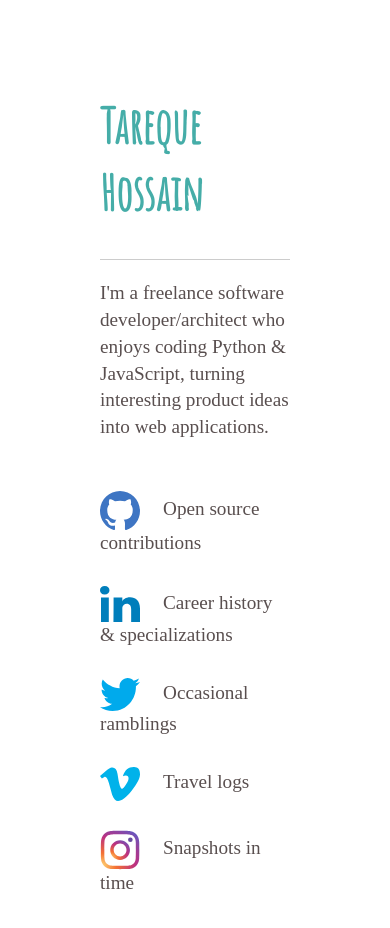
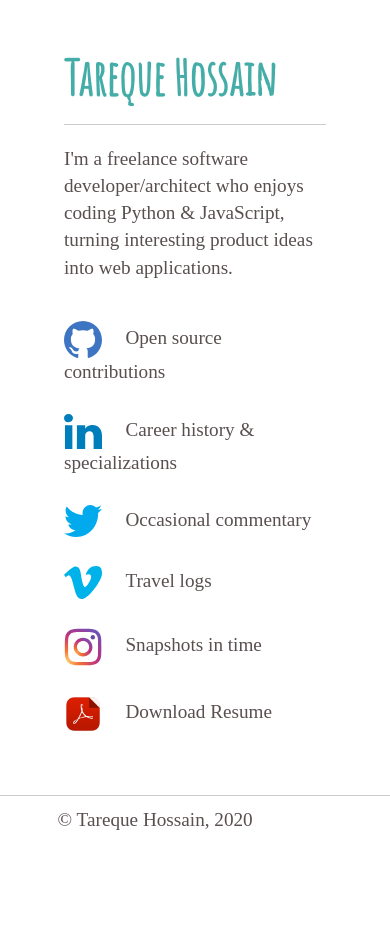
Before and after one commit to tarequeh/enigma, a plain HTML site: page index.html in a window 390 px wide. After the commit the page ends 844 px from the top, so only its background shows below. Drawn offline with nearby package versions, Linux system fonts and the light colour scheme; a web font is replaced by a local one.

Commit message:
Updated mobile style, resume download

```diff
--- a/css/main.css
+++ b/css/main.css
@@ -1,6 +1,6 @@
 html {
-    font-size: 1em;
-    line-height: 1.4;
+  font-size: 1rem;
+  line-height: 1.7em;
 }
 
 ::selection {
@@ -43,8 +43,8 @@ textarea {
 .browserupgrade {
   background: #ccc;
   color: #000;
-    margin: .2em 0;
-    padding: .2em 0;
+  margin: 0.2em 0;
+  padding: 0.2em 0;
 }
 
 h1,
@@ -62,9 +62,14 @@ li {
   font-family: 'Gentium Book Basic', serif;
 }
 
+.container {
+  min-height: 100vh;
+  position: relative;
+}
+
 .content {
   margin: 0 auto;
-    padding: 60px 100px;
+  padding: 2em 4em 3em;
 }
 
 h1 {
@@ -78,7 +83,7 @@ li {
 
 ul {
   list-style: none;
-    margin: 50px 0;
+  margin: 2.5em 0 0;
   padding: 0;
 }
 
@@ -87,7 +92,7 @@ li {
 }
 
 img {
-    width: 40px;
+  width: 2em;
   margin-right: 1.2em;
 }
 
@@ -98,3 +103,39 @@ a {
 a:hover {
   color: #45ADA8;
 }
+
+.footer {
+  border-top: 1px solid #ccc;
+  bottom: 0;
+  height: 3em;
+  position: absolute;
+  width: 100%;
+}
+
+.footer p {
+  margin: 0.5em 0 0 3em;
+  padding: 0;
+}
+
+@media only screen and (max-device-width: 480px) {
+  html {
+    font-size: 0.95rem;
+  }
+
+  .content {
+    padding: 1em 2em;
+  }
+
+  li {
+    margin: 1.3em 0;
+  }
+
+  img {
+    width: 1.8em;
+    margin-right: 1em;
+  }
+
+  .footer p {
+    margin-left: 1.8em;
+  }
+}
--- a/index.html
+++ b/index.html
@@ -19,7 +19,7 @@
             <p class="browserupgrade">You are using an <strong>outdated</strong> browser. Please <a href="https://browsehappy.com/">upgrade your browser</a> to improve your experience and security.</p>
         <![endif]-->
 
-        <!-- Add your site or application content here -->
+        <div class="container">
             <div class="content">
                 <h1>Tareque Hossain</h1>
                 <hr>
@@ -28,10 +28,16 @@
                 <ul id-"around-the-web">
                     <li><a href="https://github.com/tarequeh" target="_blank"><img src="img/logo-github.svg" alt="Github Profile">Open source contributions</a></li>
                     <li><a href="https://www.linkedin.com/in/tarequeh" target="_blank"><img src="img/logo-linkedin.svg" alt="LinkedIn Profile">Career history &amp; specializations</a></li>
-                <li><a href="https://twitter.com/tarequeh" target="_blank"><img src="img/logo-twitter.svg" alt="Twitter Account">Occasional ramblings</a></li>
+                    <li><a href="https://twitter.com/tarequeh" target="_blank"><img src="img/logo-twitter.svg" alt="Twitter Account">Occasional commentary</a></li>
                     <li><a href="https://vimeo.com/tareque" target="_blank"><img src="img/logo-vimeo.svg" alt="Vimeo Videos">Travel logs</a></li>
                     <li><a href="https://www.instagram.com/theplaneteer/" target="_blank"><img src="img/logo-instagram.svg" alt="Instagram Snaps">Snapshots in time</a></li>
+                    <li><a href="downloads/resume-march-2020-v1.pdf" target="_blank"><img src="img/icon-pdf.png" alt="Download Resume">Download Resume</a></li>
                 </ul>
+            </div>
+
+            <footer class="footer">
+                <p>&copy; Tareque Hossain, 2020</p>
+            </div>
         </div>
 
         <!-- JS -->
```
Also changed, not shown: img/icon-pdf.png (added), 1 other file. Lines whose indentation alone changed are shown as unchanged.
